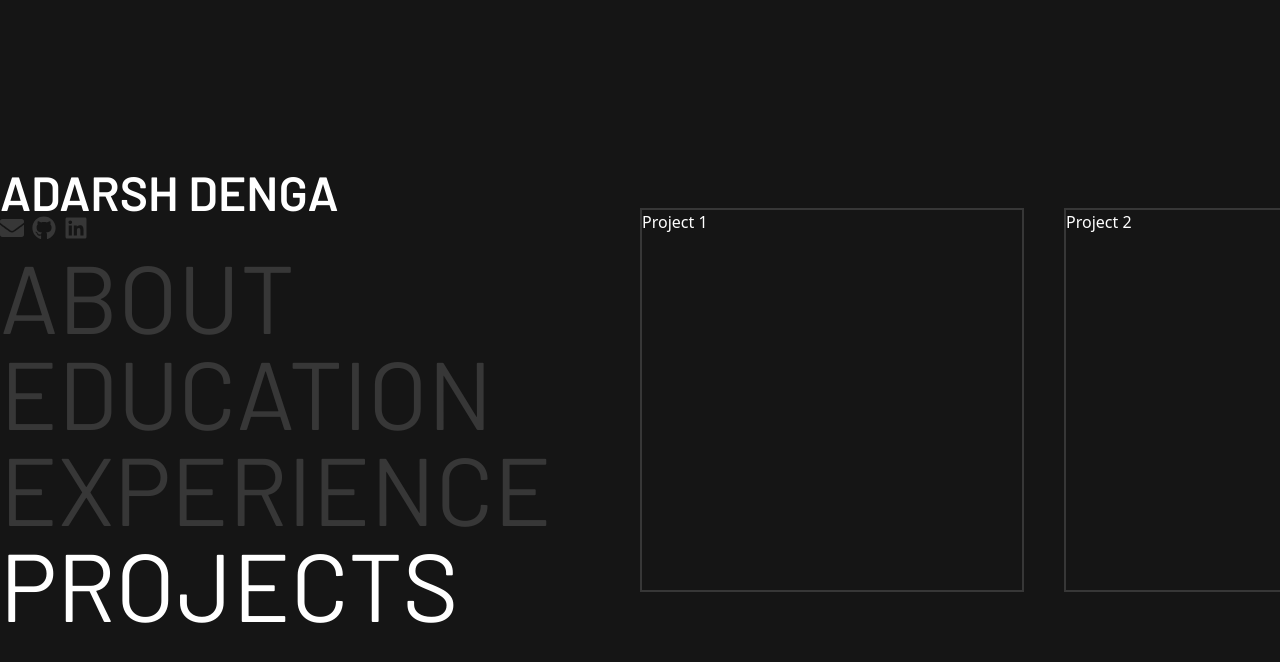
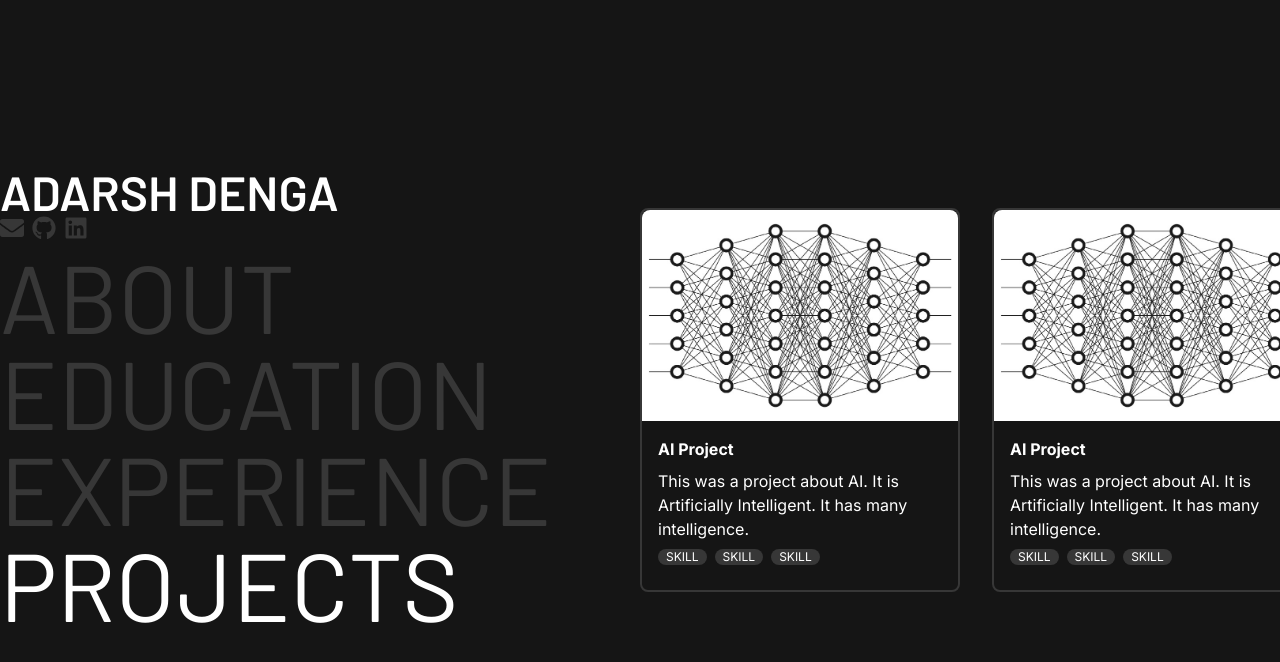
Before and after one commit to adarshdenga/addie-portfolio, a React (Vite) app: page / in a window 1280 px wide. Both pictures are taken after a click on the element "PROJECTS". Shown: the top 662 px of the page. Built offline with nearby package versions, Linux system fonts and the light colour scheme.

Commit message:
Figured out inital card look for projects

```diff
--- a/src/components/Projects.tsx
+++ b/src/components/Projects.tsx
@@ -1,46 +1,77 @@
 import { useState } from "react";
+import network from "../assets/projectimages/network.png";
 
 export default function Projects() {
   const projects = [
     {
-      name: "Project 1",
-      about: ["Keyword", "Keyword", "Keyword"],
+      name: "AI Project",
+      skills: ["SKILL", "SKILL", "SKILL"],
+      image: network,
+      about:
+        "This was a project about AI. It is Artificially Intelligent. It has many intelligence.",
     },
     {
-      name: "Project 2",
-      about: ["Keyword", "Keyword", "Keyword"],
+      name: "AI Project",
+      skills: ["SKILL", "SKILL", "SKILL"],
+      image: network,
+      about:
+        "This was a project about AI. It is Artificially Intelligent. It has many intelligence.",
     },
     {
-      name: "Project 3",
-      about: ["Keyword", "Keyword", "Keyword"],
+      name: "AI Project",
+      skills: ["SKILL", "SKILL", "SKILL"],
+      image: network,
+      about:
+        "This was a project about AI. It is Artificially Intelligent. It has many intelligence.",
     },
     {
-      name: "Project 4",
-      about: ["Keyword", "Keyword", "Keyword"],
+      name: "AI Project",
+      skills: ["SKILL", "SKILL", "SKILL"],
+      image: network,
+      about:
+        "This was a project about AI. It is Artificially Intelligent. It has many intelligence.",
     },
     {
-      name: "Project 5",
-      about: ["Keyword", "Keyword", "Keyword"],
+      name: "AI Project",
+      skills: ["SKILL", "SKILL", "SKILL"],
+      image: network,
+      about:
+        "This was a project about AI. It is Artificially Intelligent. It has many intelligence.",
     },
     {
-      name: "Project 6",
-      about: ["Keyword", "Keyword", "Keyword"],
+      name: "AI Project",
+      skills: ["SKILL", "SKILL", "SKILL"],
+      image: network,
+      about:
+        "This was a project about AI. It is Artificially Intelligent. It has many intelligence.",
     },
     {
-      name: "Project 7",
-      about: ["Keyword", "Keyword", "Keyword"],
+      name: "AI Project",
+      skills: ["SKILL", "SKILL", "SKILL"],
+      image: network,
+      about:
+        "This was a project about AI. It is Artificially Intelligent. It has many intelligence.",
     },
     {
-      name: "Project 8",
-      about: ["Keyword", "Keyword", "Keyword"],
+      name: "AI Project",
+      skills: ["SKILL", "SKILL", "SKILL"],
+      image: network,
+      about:
+        "This was a project about AI. It is Artificially Intelligent. It has many intelligence.",
     },
     {
-      name: "Project 9",
-      about: ["Keyword", "Keyword", "Keyword"],
+      name: "AI Project",
+      skills: ["SKILL", "SKILL", "SKILL"],
+      image: network,
+      about:
+        "This was a project about AI. It is Artificially Intelligent. It has many intelligence.",
     },
     {
-      name: "Project 10",
-      about: ["Keyword", "Keyword", "Keyword"],
+      name: "AI Project",
+      skills: ["SKILL", "SKILL", "SKILL"],
+      image: network,
+      about:
+        "This was a project about AI. It is Artificially Intelligent. It has many intelligence.",
     },
   ];
 
@@ -97,13 +128,25 @@ export default function Projects() {
 
   return (
     <div className="flex overflow-auto scrollbar-hide">
-      <div className="flex flex-nowrap" id="track">
+      <div className="flex flex-nowrap gap-8" id="track">
         {projects.map((project) => (
-          <div
-            className="w-96 h-96 border-2 border-solid border-gray mr-10"
-            unselectable="on"
-          >
-            {project.name}
+          <div className="w-80 h-96 flex flex-col border-2 border-solid border-gray rounded-lg font-inter">
+            <img
+              className="rounded-t-lg"
+              src={project.image}
+              draggable="false"
+            ></img>
+            <div className="flex flex-col p-4 gap-2">
+              <p className="font-bold">{project.name}</p>
+              <p>{project.about}</p>
+              <div className="flex flex-wrap gap-2 text-xs">
+                {project.skills.map((skill) => (
+                  <div className="bg-gray rounded-full px-2 text-white">
+                    {skill}
+                  </div>
+                ))}
+              </div>
+            </div>
           </div>
         ))}
       </div>
```
Also changed, not shown: src/assets/projectimages/network.png (added).
